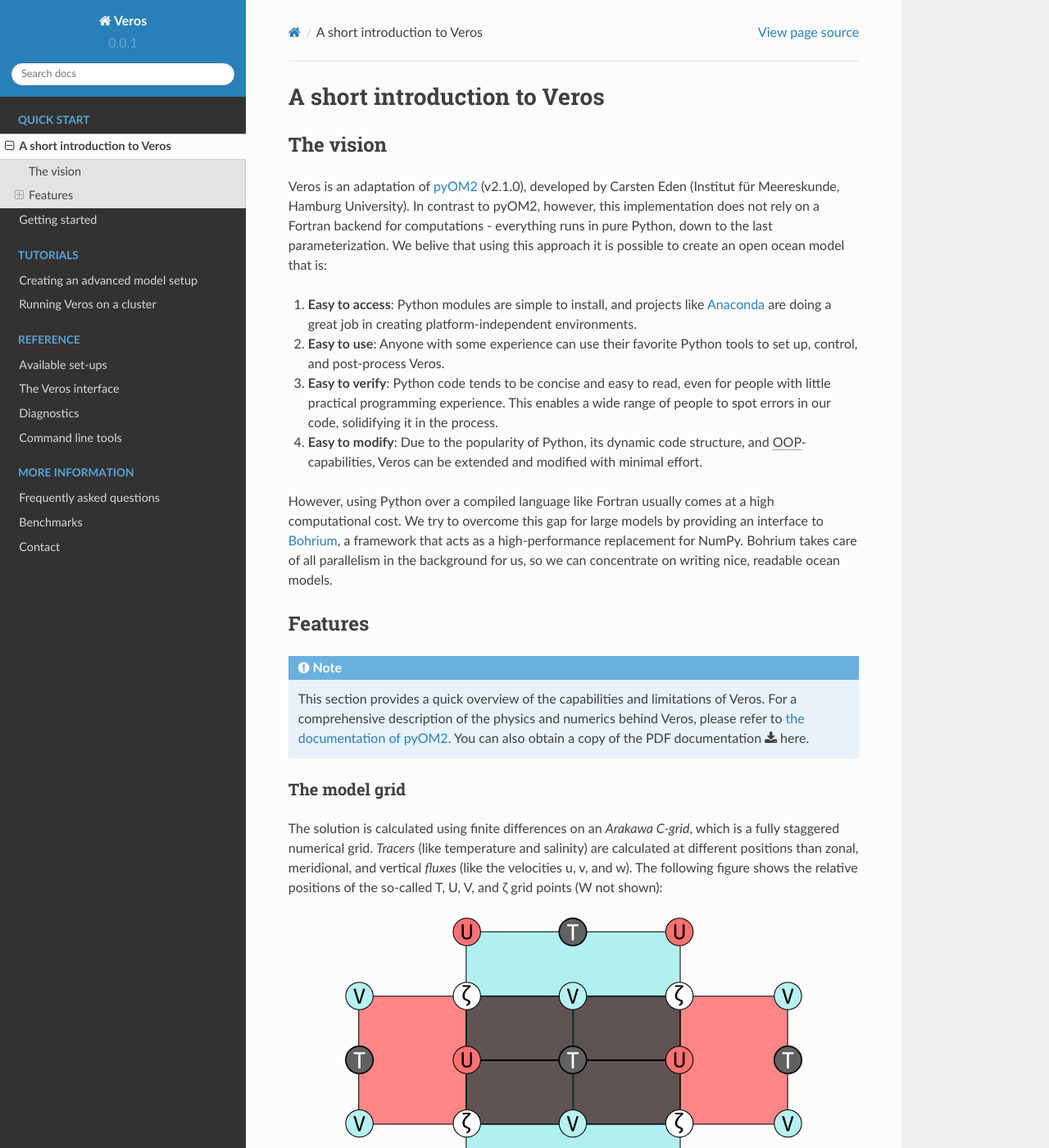
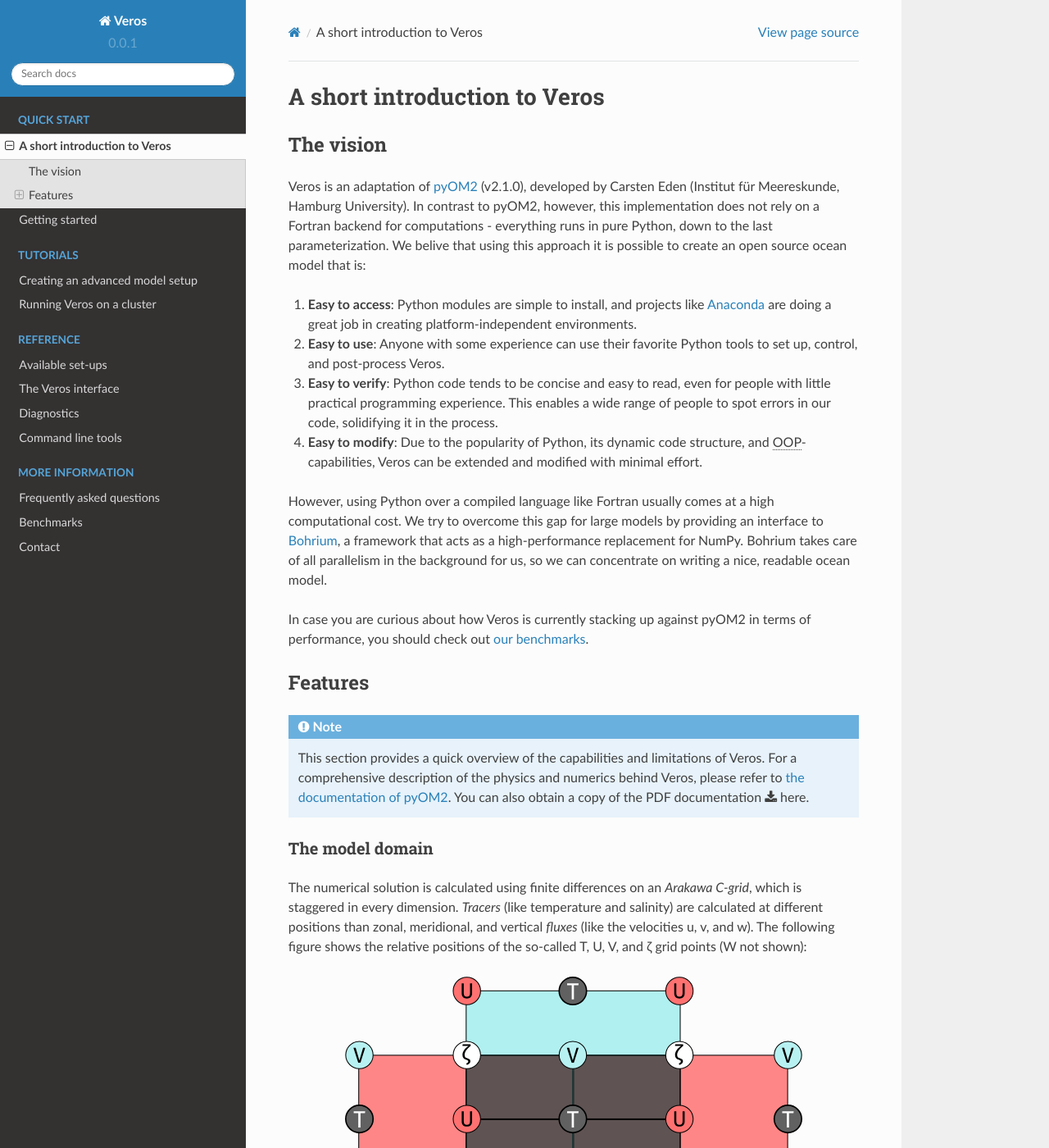
Before and after one commit to team-ocean/veros, a Sphinx documentation site: the page built from doc/quickstart/introduction.rst, in a window 1280 px wide and 1400 px high. Shown: the whole window at 82% size. Built offline with Sphinx 7.4.7 and the Read the Docs theme 2.0.0, drawn with Linux system fonts in a browser that asks for light colours; pages that are not in the unit, such as notebooks, are missing from menus; some of the changed text lies outside the part shown.

Commit message:
[doc] work on introduction

```diff
--- a/doc/quickstart/introduction.rst
+++ b/doc/quickstart/introduction.rst
@@ -4,30 +4,27 @@
 The vision
 ----------
 
-Veros is an adaptation of `pyOM2 <https://wiki.zmaw.de/ifm/TO/pyOM2>`_ (v2.1.0),
-developed by Carsten Eden (Institut für Meereskunde, Hamburg University). In contrast to pyOM2, however, this implementation
-does not rely on a Fortran backend for computations - everything runs in
-pure Python, down to the last parameterization. We belive that using this approach it is possible to create an open ocean model that is:
+Veros is an adaptation of `pyOM2 <https://wiki.zmaw.de/ifm/TO/pyOM2>`_ (v2.1.0), developed by Carsten Eden (Institut für Meereskunde, Hamburg University). In contrast to pyOM2, however, this implementation does not rely on a Fortran backend for computations - everything runs in pure Python, down to the last parameterization. We belive that using this approach it is possible to create an open source ocean model that is:
 
 1. **Easy to access**: Python modules are simple to install, and projects like `Anaconda <https://www.continuum.io/anaconda-overview>`_ are doing a great job in creating platform-independent environments.
 2. **Easy to use**: Anyone with some experience can use their favorite Python tools to set up, control, and post-process Veros.
 3. **Easy to verify**: Python code tends to be concise and easy to read, even for people with little practical programming experience. This enables a wide range of people to spot errors in our code, solidifying it in the process.
 4. **Easy to modify**: Due to the popularity of Python, its dynamic code structure, and :abbr:`OOP (object-oriented programming)`-capabilities, Veros can be extended and modified with minimal effort.
 
-However, using Python over a compiled language like Fortran usually comes at a high computational cost. We try to overcome this gap for large models by providing an interface to `Bohrium <https://github.com/bh107/bohrium>`_, a framework that acts as a high-performance replacement for NumPy. Bohrium takes care of all parallelism in the background for us, so we can concentrate on writing nice, readable ocean models.
+However, using Python over a compiled language like Fortran usually comes at a high computational cost. We try to overcome this gap for large models by providing an interface to `Bohrium <https://github.com/bh107/bohrium>`_, a framework that acts as a high-performance replacement for NumPy. Bohrium takes care of all parallelism in the background for us, so we can concentrate on writing a nice, readable ocean model.
+
+In case you are curious about how Veros is currently stacking up against pyOM2 in terms of performance, you should check out :doc:`our benchmarks </more/benchmarks>`.
 
 Features
 --------
 
 .. note::
-  This section provides a quick overview of the capabilities and limitations of
-  Veros. For a comprehensive description of the physics and numerics behind Veros,
-  please refer to `the documentation of pyOM2 <https://wiki.zmaw.de/ifm/TO/pyOM2>`_. You can also obtain a copy of the PDF documentation :download:`here </_downloads/pyOM2.pdf>`.
+  This section provides a quick overview of the capabilities and limitations of Veros. For a comprehensive description of the physics and numerics behind Veros, please refer to `the documentation of pyOM2 <https://wiki.zmaw.de/ifm/TO/pyOM2>`_. You can also obtain a copy of the PDF documentation :download:`here </_downloads/pyOM2.pdf>`.
 
-The model grid
-++++++++++++++
+The model domain
+++++++++++++++++
 
-The solution is calculated using finite differences on an *Arakawa C-grid*, which is a fully staggered numerical grid. *Tracers* (like temperature and salinity) are calculated at different positions than zonal, meridional, and vertical *fluxes* (like the velocities u, v, and w). The following figure shows the relative positions of the so-called T, U, V, and ζ grid points (W not shown):
+The numerical solution is calculated using finite differences on an *Arakawa C-grid*, which is staggered in every dimension. *Tracers* (like temperature and salinity) are calculated at different positions than zonal, meridional, and vertical *fluxes* (like the velocities u, v, and w). The following figure shows the relative positions of the so-called T, U, V, and ζ grid points (W not shown):
 
 .. figure:: /_images/c-grid.svg
    :width: 80%
@@ -35,11 +32,41 @@
 
    The structure of the Arakawa C-grid.
 
+Veros supports both Cartesian and pseudo-spherical (i.e., including additional metric terms) coordinate systems. Islands or holes in the domain are fully supported by the streamfunction solver. Zonal boundaries can either be cyclic or regraded as walls.
+
 Available parameterizations
 +++++++++++++++++++++++++++
+
+At its core, Veros currently offers the following solvers, numerical schemes, parameterizations, and closures:
+
+- **Surface pressure**:
+- **Equation of state**:
+- **Friction**:
+- **Advection**:
+- **Diffusion**:
+- **Isoneutral mixing**: (optional)
+- **:abbr:`IW (internal waves)`**: IDEMIX by (optional)
+- **:abbr:`EKE (eddy kinetic energy)`**: (optional)
+- **:abbr:`TKE (turbulent kinetic energy)`**: (optional)
+
+Diagnostics
++++++++++++
+
+Diagnostics are reposible for
+
+:doc:`/reference/diagnostics`
 
 
 Pre-configured model setups
 +++++++++++++++++++++++++++
 
 :doc:`/reference/setup`
+
+Current limitations
++++++++++++++++++++
+
+Veros is
+
+- It does not yet implement any of the more recent pyOM2.2 features such as the ROSSMIX parameterization, IDEMIX v2.0 and v3.0, open boundary conditions, or cyclic meridional boundaries.
+- Since the grid
+- Ice sheet model
```
